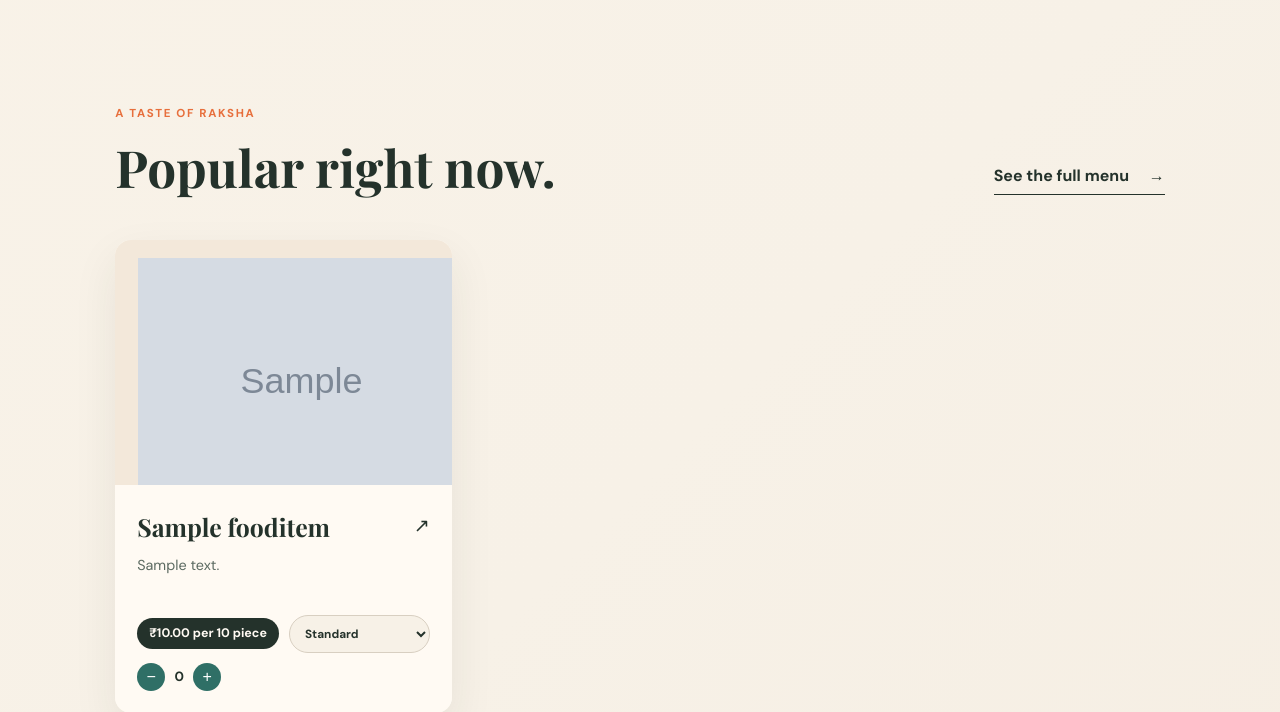
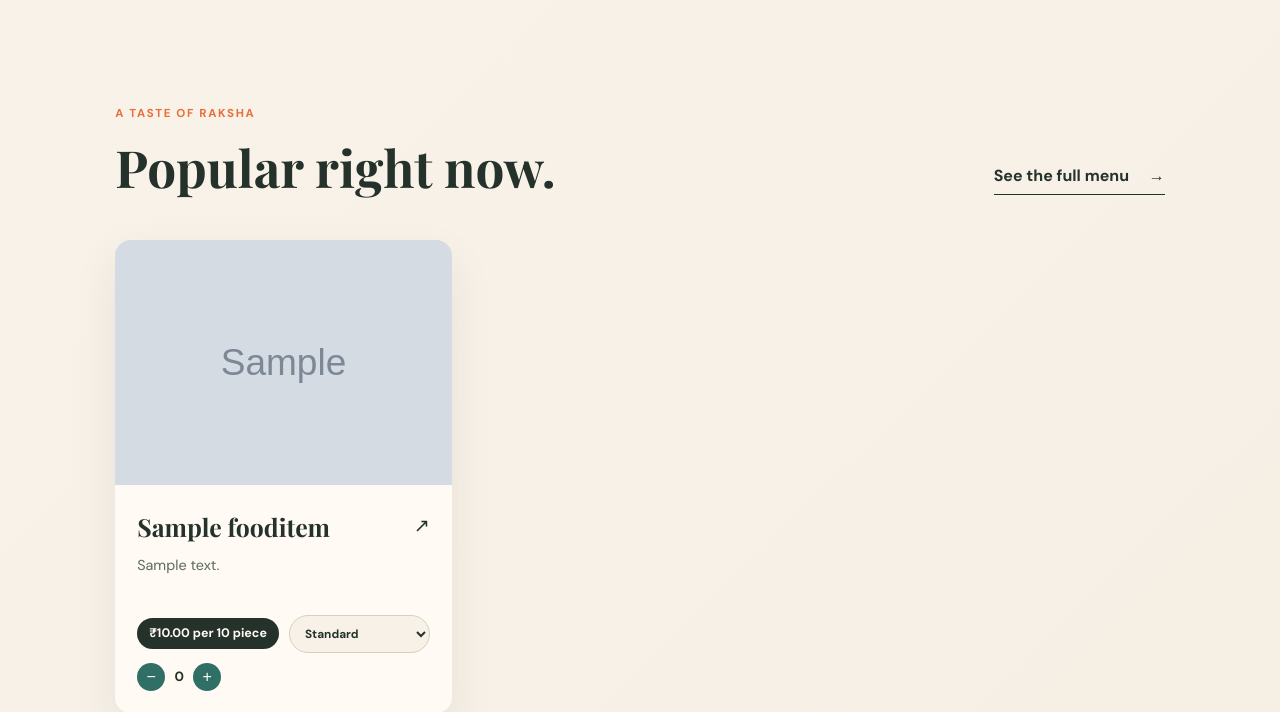
Before and after one commit to naveengoyal10/RakshaKitchen, a Django app: page / in a window 1280 px wide. Shown: the part 2324-3036 px from the top of the page. Run offline with Django 5.2, Linux system fonts and the light colour scheme; data comes from the database, SQL or seed files in the repository; tables that the repository leaves empty hold one stand-in row (values such as "Sample post"); grey boxes marked "Sample" are stand-in pictures.

Commit message:
Fill popular card image frames

```diff
--- a/static/css/hero-step-one.css
+++ b/static/css/hero-step-one.css
@@ -117,6 +117,21 @@
   height: 100%;
 }
 
+.featured .food-art {
+  min-height: 245px;
+  overflow: hidden;
+  position: relative;
+}
+
+.featured .food-art img {
+  display: block;
+  height: 100%;
+  inset: 0;
+  object-fit: cover;
+  position: absolute;
+  width: 100%;
+}
+
 .featured .food-info {
   display: flex;
   flex: 1;
@@ -166,6 +181,7 @@
 
   .featured .food-art {
     height: 210px;
+    min-height: 210px;
   }
 
   .featured .food-meta {
```
